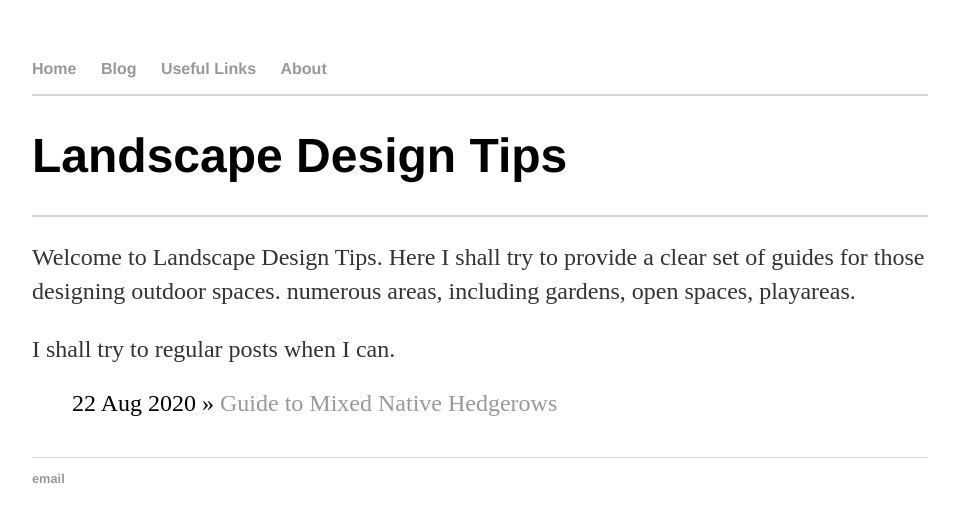
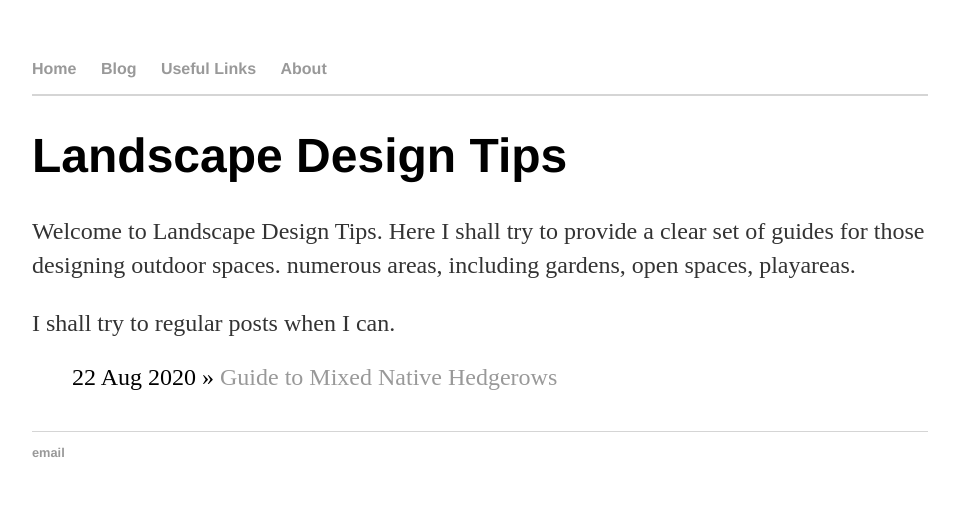
Before and after one commit to Quixoty/ORIG, a Jekyll site: the page built from index.html, in a window 1280 px wide. Shown: the top 522 px of the page, without its empty margins (160-1119 px from the left). Built offline with Jekyll 4.4.1, drawn with Linux system fonts in a browser that asks for light colours.

Commit message:
Update index.html

```diff
--- a/index.html
+++ b/index.html
@@ -4,7 +4,7 @@ title: Landscape Design Tips
 ---
 <div class="blurb">
 	<h1>Landscape Design Tips</h1>
-	<hr style="border: 1px solid #d5d5d5;" />
+	<p></p>
 	<p>Welcome to Landscape Design Tips. Here I shall try to provide a clear set of guides for those designing outdoor spaces. numerous areas, including gardens, open spaces, playareas.</p>
 	<p>I shall try to regular posts when I can.</p>
 	<ul class="posts">
```
